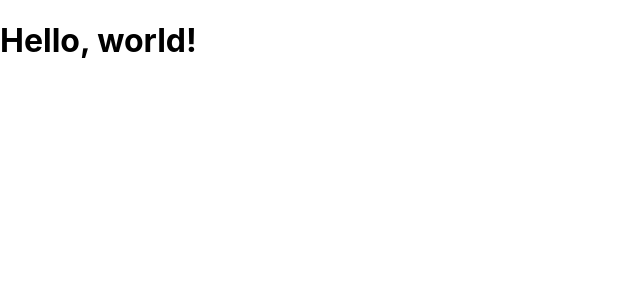
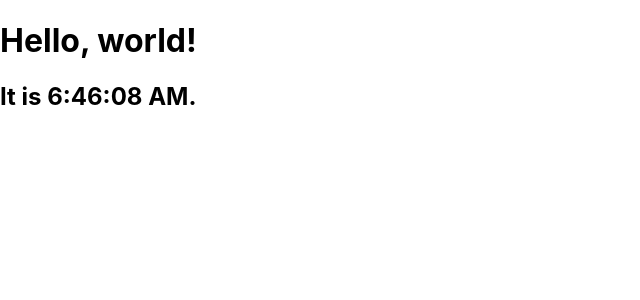
Before and after one commit to baby7305/my-react-app-ts-19-0221, a React (Create React App) app: page / in a window 1280 px wide. Shown: the top 300 px of the page, without its empty margins (0-640 px from the left). Built offline with nearby package versions, Linux system fonts and the light colour scheme.

Commit message:
元素渲染

```diff
--- a/src/index.tsx
+++ b/src/index.tsx
@@ -4,7 +4,17 @@
 import App from './App';
 import * as serviceWorker from './serviceWorker';
 
-ReactDOM.render(<App />, document.getElementById('root'));
+function tick() {
+    const element = (
+        <div>
+            <h1>Hello, world!</h1>
+            <h2>It is {new Date().toLocaleTimeString()}.</h2>
+        </div>
+    );
+    ReactDOM.render(element, document.getElementById('root'));
+}
+
+setInterval(tick, 1000);
 
 // If you want your app to work offline and load faster, you can change
 // unregister() to register() below. Note this comes with some pitfalls.
```
